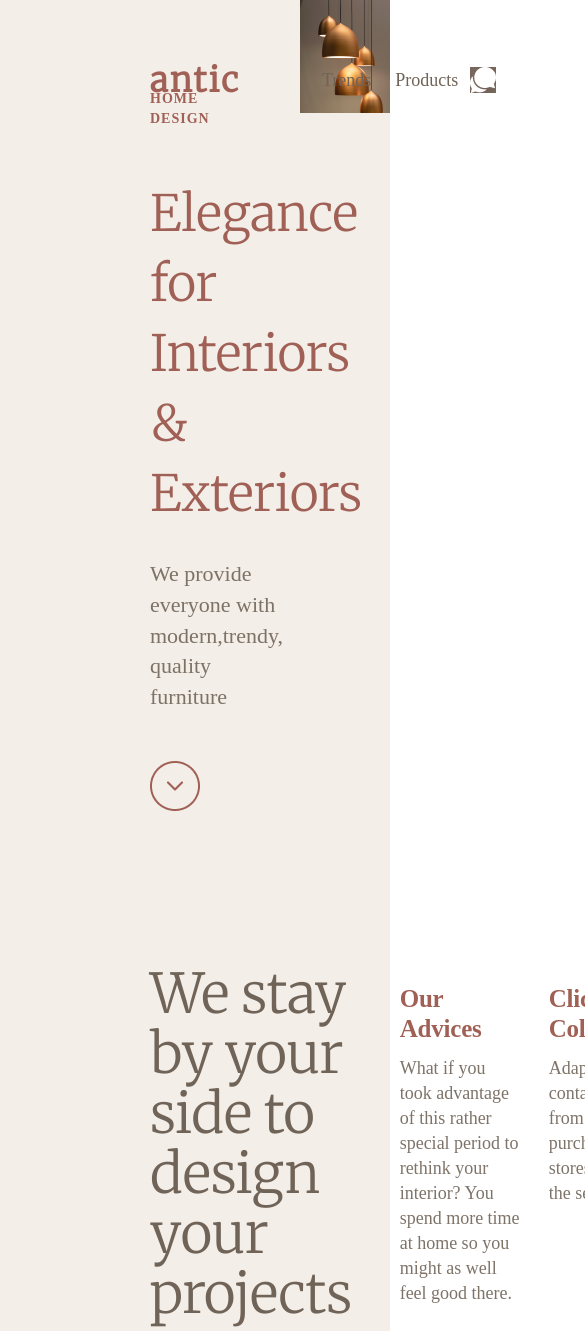
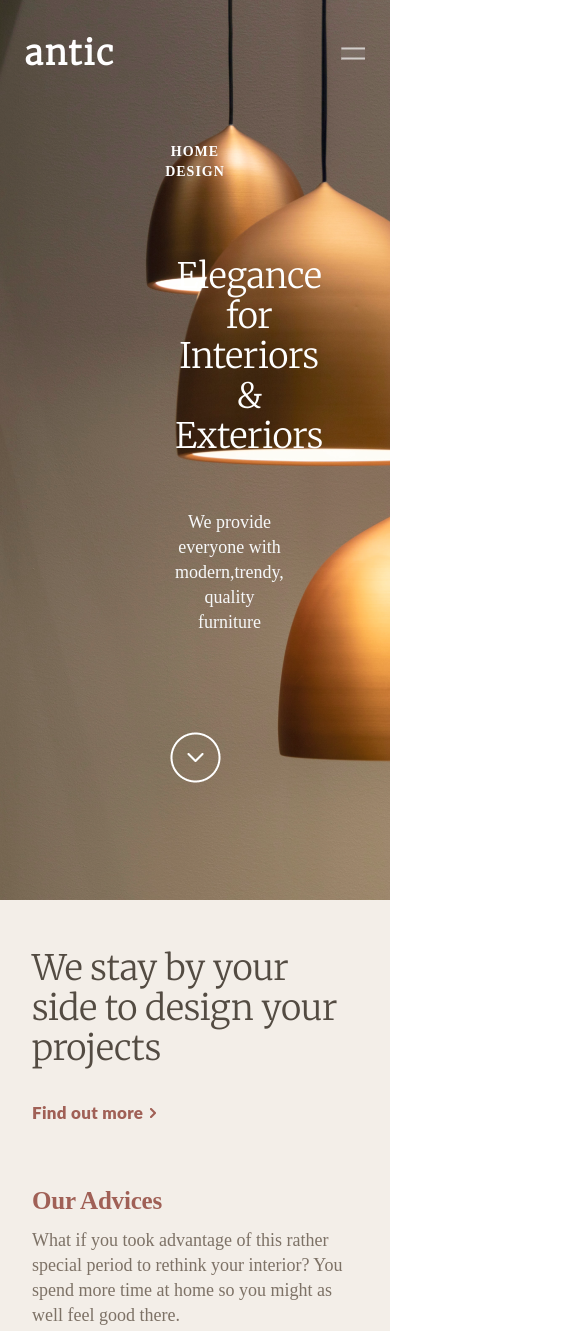
Before and after one commit to ion-carai/figma, a plain HTML site: page index.html in a window 390 px wide. Shown: the top 1331 px of the page, 585 px wide, since content can reach past the window. Drawn offline with Linux system fonts and the light colour scheme; a web font is replaced by a local one.

Commit message:
I have finished responsive design for the first two sections

```diff
--- a/assets/css/style.css
+++ b/assets/css/style.css
@@ -8,7 +8,6 @@
     display: flex;
     justify-content: center;
     background: #F3EEE8;
-    height: 900px;
 }
 
 .hero-header .hero-header-container {
@@ -16,18 +15,7 @@
     width: 100%;
     display: flex;
     position: relative;
-}
-
-.hero-text {
-    display: flex;
-    padding: 24px 150px;
-    flex-direction: column;
-    justify-content: center;
-    align-items: flex-start;
-    gap: 48px;
-    flex: 1 0 0;
-    align-self: stretch;
-    width: 50%;
+    height: 900px;
 }
 
 .hero-header header {
@@ -83,13 +71,29 @@
     gap: 24px;
 }
 
+.hero-text {
+    display: flex;
+    padding: 24px 150px;
+    flex-direction: column;
+    justify-content: center;
+    align-items: flex-start;
+    gap: 48px;
+    flex: 1 0 0;
+    align-self: stretch;
+    width: 50%;
+}
+
 .hero-header .hero-background {
     height: 900px;
     width: 50%;
+
 }
 
 .hero-header .hero-background img {
     max-width: 100%;
+    height: 100%;
+    object-fit: cover;
+    object-position: left;
 }
 
 .hero-content {
@@ -233,6 +237,7 @@
     display: flex;
     justify-content: center;
     background: #FFF;
+    gap: 64px;
 }
 
 .latest-trends .latest-trends-container {
@@ -375,7 +380,7 @@
     flex-direction: column;
 }
 
-footer{
+footer {
     display: flex;
     flex-direction: column;
     align-items: center;
@@ -674,3 +679,141 @@ footer .footer-content {
     line-height: 25px;
     text-decoration: none;
 }
+
+.menu-burger {
+    display: none;
+}
+
+.down2 {
+    display: none;
+}
+
+@media screen and (max-width: 768px) {
+
+    .hero-header .hero-text {
+        width: 100%;
+        position: absolute;
+        height: 100%;
+    }
+
+    .hero-header .hero-background {
+        width: 100%;
+    }
+
+    .hero-text .hero-content {
+        padding: 25px;
+        align-items: center;
+    }
+
+    .hero-text img {
+        margin: 0 auto;
+        color: #FFF;
+    }
+
+    .hero-header .hero-text .hero-content h4 {
+        color: #FFF;
+        text-align: center;
+        line-height: 20px;
+        letter-spacing: 1px;
+    }
+
+    .hero-header .hero-text .hero-content h1 {
+        color: #FFF;
+        text-align: center;
+        font-size: 35px;
+        line-height: 40px;
+        letter-spacing: -0.3px;
+        margin-top: 24px;
+    }
+
+    .hero-header .hero-text .hero-content p {
+        color: #F7F8F9;
+        text-align: center;
+        font-size: 18px;
+        font-weight: 400;
+        line-height: 25px;
+        margin: 24px 0;
+    }
+
+    .down1 {
+        display: none;
+    }
+
+    .down2 {
+        display: block;
+    }
+
+    .hero-header .logo-menu h2 {
+        color: #FFF;
+    }
+
+    .menu-burger {
+        display: block;
+    }
+
+    .hero-header .contact {
+        display: none;
+    }
+
+    .hero-header .menu {
+        display: none;
+    }
+
+    .hero-header header {
+        top: 41px;
+        left: 25px;
+        right: 25px;
+        justify-content: space-between;
+    }
+
+    .side-to-design .side-to-design-container {
+
+        padding: 48px 32px;
+        gap: 41px;
+        flex-direction: column;
+    }
+
+    .title-link {
+        width: 100%;
+        gap: 32px;
+    }
+
+    .services {
+        gap: 40px;
+        width: 100%;
+    }
+
+    .services .line {
+        flex-direction: column;
+    }
+
+    .title-link .we-helps-creators-do h2 {
+        color: #534B42;
+        font-size: 35px;
+        font-weight: 400;
+        line-height: 40px;
+        letter-spacing: -0.3px;
+    }
+
+    .action-link,
+    .action-link a {
+        font-family: Lato;
+        font-style: normal;
+        font-weight: 900;
+        line-height: 25px;
+        letter-spacing: 0.3px;
+    }
+
+    .services .line .card h3 {
+        line-height: 30px;
+        letter-spacing: -0.2px;
+    }
+
+    .services .line .card p {
+        color: rgba(112, 100, 88, 0.90);
+        line-height: 25px;
+        margin-left: 0;
+        margin-bottom: 40px;
+    }
+
+}
--- a/index.html
+++ b/index.html
@@ -31,6 +31,8 @@
                 <div class="contact">
                     <img src="/assets/media/Union.png" alt="union">
                 </div>
+
+                <img class="menu-burger" src="/assets/media/Menu.png" alt="menu">
             </header>
 
             <div class="hero-text">
@@ -42,7 +44,8 @@
                     </div>
                 </div>
 
-                <img src="/assets/media/Scroll Down.png" alt="down">
+                <img class="down1" src="/assets/media/Scroll Down.png" alt="down">
+                <img class="down2" src="/assets/media/Scroll Downl 2.png" alt="down">
             </div>
 
             <div class="hero-background">
```
Also changed, not shown: assets/media/Menu.png (added), assets/media/Scroll Downl 2.png (added).
